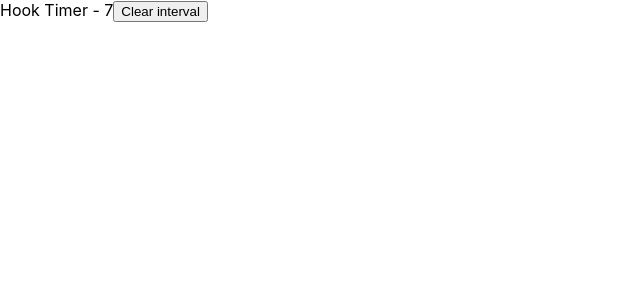
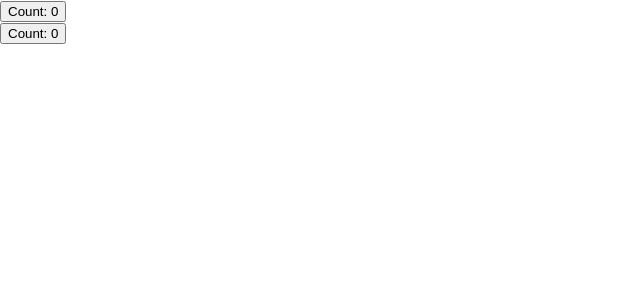
Before and after one commit to thepreakerebi/react-practice, a React (Create React App) app: page / in a window 1280 px wide. Shown: the top 300 px of the page, without its empty margins (0-640 px from the left). Built offline with nearby package versions, Linux system fonts and the light colour scheme.

Commit message:
custom hooks for updating document title

```diff
--- a/src/App.js
+++ b/src/App.js
@@ -1,4 +1,5 @@
-import RefTimer from "./components/RefTimer";
+import DocTitleOne from "./components/DocTitleOne";
+import DocTitleTwo from "./components/DocTitleTwo";
 
 
 
@@ -6,7 +7,8 @@
 
   return (
     <div className="App">
-      <RefTimer />
+      <DocTitleOne />
+      <DocTitleTwo />
     </div>
 
   );
--- /dev/null
+++ b/src/components/DocTitleOne.js
@@ -0,0 +1,17 @@
+import React, { useState } from 'react'
+import useDocumentTitle from '../hooks/useDocumentTitle';
+
+const DocTitleOne = () => {
+
+    const [count, setCount] = useState(0);
+
+    useDocumentTitle(count);
+
+  return (
+    <div>
+      <button onClick={() => setCount(prevCount => prevCount + 1)}>Count: {count}</button>
+    </div>
+  )
+}
+
+export default DocTitleOne
--- /dev/null
+++ b/src/components/DocTitleTwo.js
@@ -0,0 +1,17 @@
+import React, { useState } from 'react'
+import useDocumentTitle from '../hooks/useDocumentTitle';
+
+const DocTitleTwo = () => {
+
+    const [count, setCount] = useState(0);
+
+    useDocumentTitle(count);
+
+  return (
+    <div>
+      <button onClick={() => setCount(prevCount => prevCount + 1)}>Count: {count}</button>
+    </div>
+  )
+}
+
+export default DocTitleTwo
--- /dev/null
+++ b/src/hooks/useDocumentTitle.js
@@ -0,0 +1,9 @@
+import {useEffect} from 'react';
+
+const useDocumentTitle = (count) => {
+    useEffect(() => {
+        document.title = `Count is ${count}`;
+    }, [count])
+}
+
+export default useDocumentTitle
```
